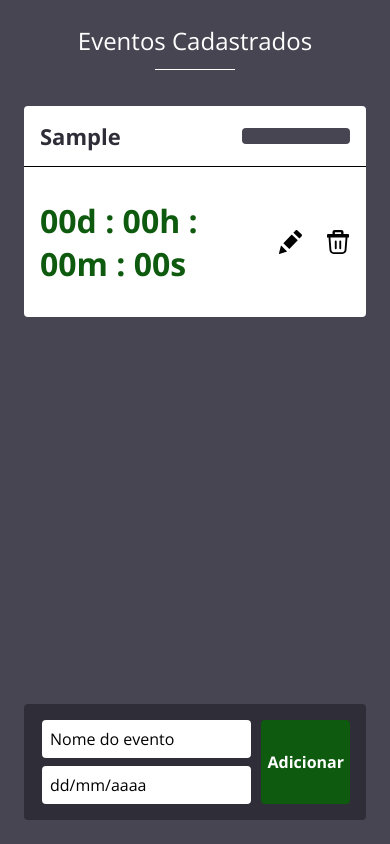
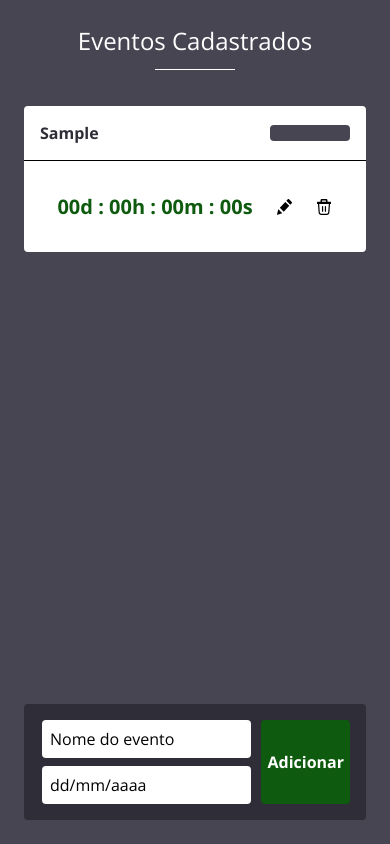
Before and after one commit to cesarlubini/EvenTimer, a plain HTML site: page index.html in a window 390 px wide. Both pictures are taken after typing "Sample", "Sample" into the empty fields and a click on the button "Adicionar". Drawn offline with nearby package versions, Linux system fonts and the light colour scheme.

Commit message:
ajustes mobile

```diff
--- a/css/eventos.css
+++ b/css/eventos.css
@@ -43,6 +43,13 @@
   font-weight: 800;
 }
 
+@media (max-width:600px) {
+  .eventoLista-item__nome {
+    font-size: 16px;
+    line-height: 22px;
+  }
+}
+
 .eventoLista-item__data {
   min-width: 108px;
   text-align: center;
@@ -54,6 +61,14 @@
   color: #fff;
 }
 
+@media (max-width:600px) {
+  .eventoLista-item__data {
+    min-width: 80px;
+    padding: 8px;
+    font-size: 12px;
+  }
+}
+
 /* ------------------- */
 
 .deletarEvento,
@@ -61,6 +76,13 @@
   min-width: 24px;
   aspect-ratio: 1;
   cursor: pointer;
+}
+
+@media (max-width:600px) {
+  .deletarEvento,
+  .editarEvento {
+    min-width: 16px;
+  }
 }
 
 .novoEvento {
--- a/index.html
+++ b/index.html
@@ -75,9 +75,15 @@
 </html>
 
 <style>
-  .cronometro {
-    font-size: 32px;
-    font-weight: 800;
-    color: #0E5A0E
+.cronometro {
+  font-size: 32px;
+  font-weight: 800;
+  color: #0E5A0E
+}
+
+@media (max-width:600px) {
+  .cronometro{
+    font-size: 20px;
   }
+}
 </style>
```
